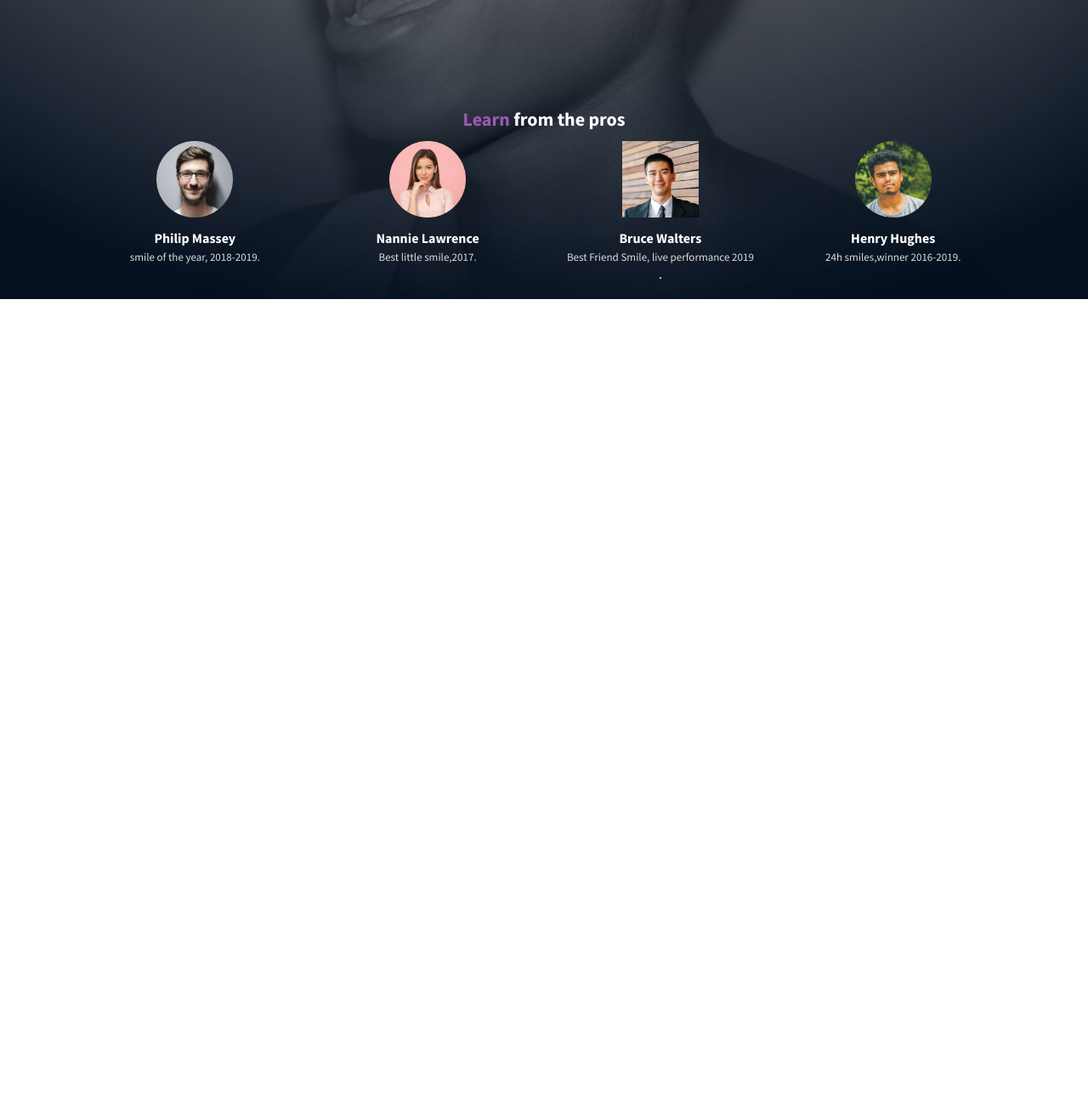
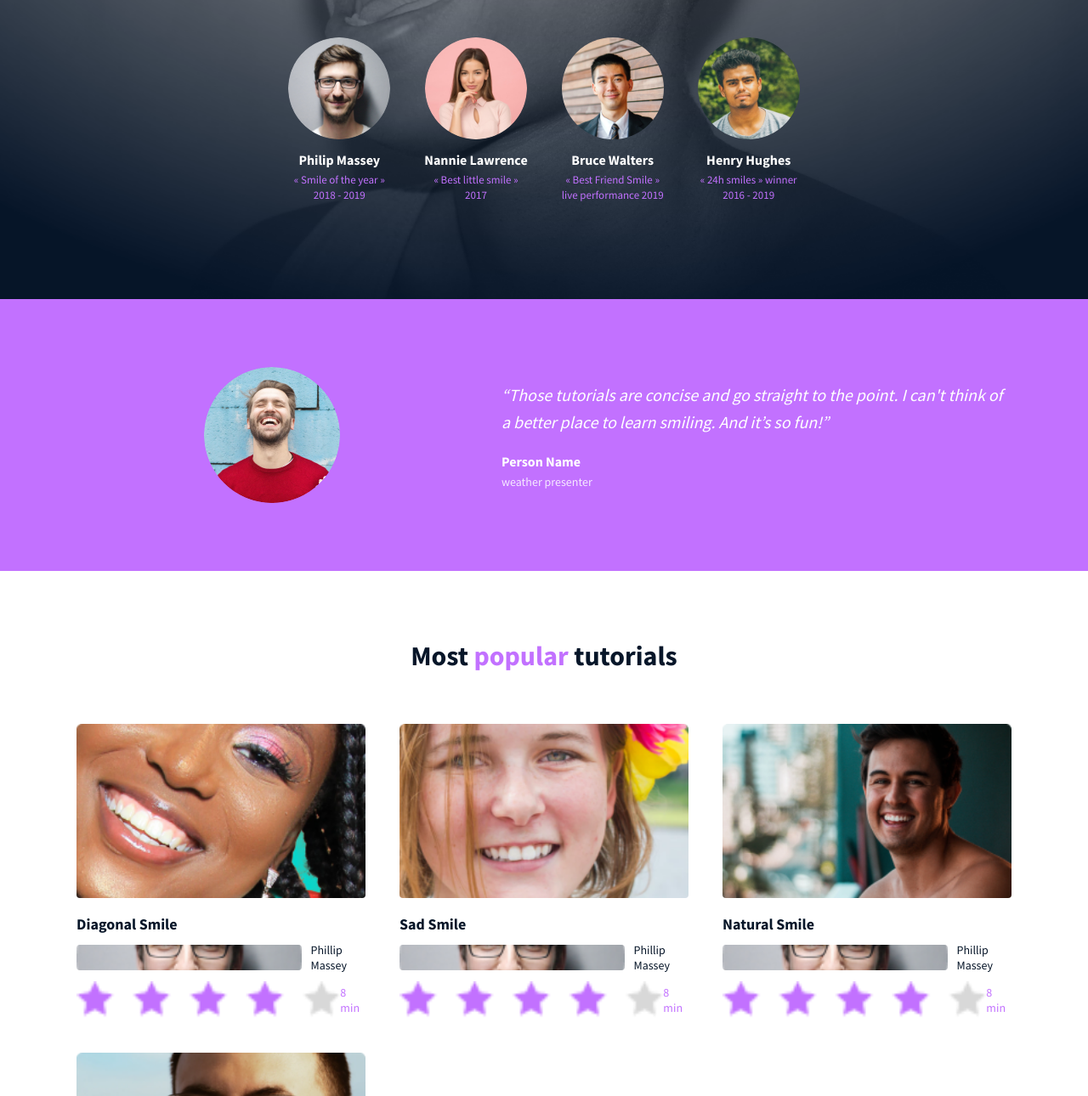
Before and after one commit to Faith043888/alx_html_css, a plain HTML site: page css_advanced/index.html in a window 1280 px wide. Shown: the part 448-1738 px from the top of the page at 85% size. Before the commit the page ends 800 px from the top, so only its background shows below. Drawn offline with Linux system fonts and the light colour scheme.

Commit message:
add most popular tutorials section and testimonials section

```diff
--- a/css_advanced/index.html
+++ b/css_advanced/index.html
@@ -25,37 +25,122 @@
       </nav>
     </header>
 
-    <!-- Hero Section -->
-    <div class="hero-section">
+    <!-- Hero Section (with Pros) -->
+    <section class="hero-section">
+      <div class="hero-content">
         <h1>Get Schooled</h1>
-      <p class="hero-subtext">SMILES GRIN LAUGH</p>
+        <p class="hero-subtext">SMILES &nbsp;&nbsp; GRIN &nbsp;&nbsp; LAUGH</p>
         <button class="hero-btn">REGISTER FOR FREE</button>
       </div>
 
-    <!-- Pros Section -->
-    <section class="pros">
+      <!-- Pros Section INSIDE Hero -->
+      <div class="pros">
         <h2 class="pros-heading"><span class="highlight">Learn</span> from the pros</h2>
         <div class="pros-grid">
           <div class="pro-card">
-          <img src="images/1.png" alt="Smile Guru">
+            <img src="images/1.png" alt="Philip Massey" />
             <h3>Philip Massey</h3>
-          <p>smile of the year, 2018-2019.</p>
+            <p>« Smile of the year » <br>2018 - 2019</p>
           </div>
           <div class="pro-card">
-          <img src="images/3.png" alt="Laugh Master">
+            <img src="images/3.png" alt="Nannie Lawrence" />
             <h3>Nannie Lawrence</h3>
-          <p>Best little smile,2017.</p>
+            <p>« Best little smile » <br>2017</p>
           </div>
           <div class="pro-card">
-          <img src="images/2.png" alt="Grin Coach">
+            <img src="images/2.png" alt="Bruce Walters" />
             <h3>Bruce Walters</h3>
-          <p>Best Friend Smile, live performance 2019</p>.</p>
+            <p>« Best Friend Smile » <br>live performance 2019</p>
           </div>
           <div class="pro-card">
-          <img src="images/4.png" alt="Cheer Leader">
+            <img src="images/4.png" alt="Henry Hughes" />
             <h3>Henry Hughes</h3>
-          <p>24h smiles,winner 2016-2019.</p>
+            <p>« 24h smiles » winner <br>2016 - 2019</p>
           </div>
+        </div>
+      </div>
+    </section>
+
+<!-- Testimonials Section -->
+<section class="testimonial">
+  <div class="testimonial-container">
+    <div class="testimonial-img-wrapper">
+      <img src="images/5.png" alt="Person Image" class="testimonial-img">
+    </div>
+    <div class="testimonial-text">
+      <blockquote>
+        “Those tutorials are concise and go straight to the point. I can't think of a better place to learn smiling. And it’s so fun!”
+      </blockquote>
+      <p class="testimonial-name">Person Name</p>
+      <p class="testimonial-title">weather presenter</p>
+    </div>
+  </div>
+</section>
+
+<!-- Popular Tutorials Section -->
+<section class="tutorials">
+  <h2 class="tutorials-heading">Most <span class="highlight">popular</span> tutorials</h2>
+  <div class="tutorials-grid">
+    <!-- Tutorial 1 -->
+    <div class="tutorial-card">
+      <img src="images/9.png" alt="Tutorial 1">
+      <h3>Diagonal Smile</h3>
+      <div class="tutorial-meta">
+        <img src="images/1.png" alt="Author 1" class="author-img">
+        <p>Phillip Massey</p>
+      </div>
+      <div class="tutorial-rating">
+        <img src="images/rating.png" alt="Rating">
+        <p>8 min</p>
+      </div>
+    </div>
+
+    <!-- Tutorial 2 -->
+    <div class="tutorial-card">
+      <img src="images/7.png" alt="Tutorial 2">
+      <h3>Sad Smile</h3>
+      <div class="tutorial-meta">
+        <img src="images/1.png" alt="Author 1" class="author-img">
+        <p>Phillip Massey</p>
+      </div>
+      <div class="tutorial-rating">
+        <img src="images/rating.png" alt="Rating">
+        <p>8 min</p>
+      </div>
+    </div>
+
+    <!-- Tutorial 3 -->
+    <div class="tutorial-card">
+      <img src="images/8.png" alt="Tutorial 3">
+      <h3>Natural Smile</h3>
+      <div class="tutorial-meta">
+        <img src="images/1.png" alt="Author 1" class="author-img">
+        <p>Phillip Massey</p>
+      </div>
+      <div class="tutorial-rating">
+        <img src="images/rating.png" alt="Rating">
+        <p>8 min</p>
+      </div>
+    </div>
+
+    <!-- Tutorial 4 -->
+    <div class="tutorial-card">
+      <img src="images/6.png" alt="Tutorial 4">
+      <h3>Happy Smile</h3>
+      <div class="tutorial-meta">
+        <img src="images/1.png" alt="Author 1" class="author-img">
+        <p>Phillip Massey</p>
+      </div>
+      <div class="tutorial-rating">
+        <img src="images/rating.png" alt="Rating">
+        <p>8 min</p>
+      </div>
+    </div>
+  </div>
+</section>
+
+
+
 
   </div>
 
--- a/css_advanced/style.css
+++ b/css_advanced/style.css
@@ -1,37 +1,14 @@
-/* General Layout */
+/* General Reset */
 * {
   margin: 0;
   padding: 0;
   box-sizing: border-box;
 }
 
-html, body {
- height: 100vh;
-  overflow: hidden;
+body {
   font-family: 'Source Sans Pro', sans-serif;
-  color: white;
-  background: url("images/object.png") no-repeat center center fixed;
-  background-size: cover;
-  position: relative;
-}
-
-body::before {
-  content: "";
-  position: fixed;
-  inset: 0;
-  background: rgba(0, 0, 0, 0.2);
-  z-index: 0;
-}
-
-/* Content Container */
-.screen-layout {
-  display: flex;
-  flex-direction: column;
-  justify-content: space-between;
-  height: 100vh;
-  position: relative;
-  z-index: 1;
-  padding: 20px 8%;
+  color: #fff;
+  background-color: #fff;
 }
 
 /* Header */
@@ -39,133 +16,226 @@ header {
   display: flex;
   justify-content: space-between;
   align-items: center;
+  padding: 20px 80px;
+  position: absolute;
+  top: 0;
+  width: 100%;
+  z-index: 10;
 }
 
 .logo img {
-  width: 120px;
+  height: 30px;
 }
 
 nav ul {
   display: flex;
   list-style: none;
-  gap: 30px;
+  gap: 40px;
 }
 
-nav ul li a {
+nav a {
   text-decoration: none;
-  color: white;
-  font-weight: 600;
-}
-
-/* Hero Section */
-.hero-section {
-  text-align: center;
-}
-
-.hero-section h1 {
-  font-size: 64px;
-  font-weight: 800;
-  letter-spacing: 1px;
-  margin-bottom: 20px;
-  color: white;
-}
-
-.hero-subtext {
-  font-size: 16px;
-  letter-spacing: 1px;
-  word-spacing: 20px;
-  color: #eee;
-  margin-bottom: 20px;
-}
-
-.hero-btn {
-  padding: 14px 32px;
-  background-color: #9b59b6;
-  color: white;
-  font-size: 16px;
-  border: none;
-  border-radius: 50px;
-  cursor: pointer;
-  transition: background 0.3s;
-}
-
-.hero-btn:hover {
-  background-color: #8e44ad;
-}
-
-/* Pros Section */
-.pros-heading {
-  font-size: 22px;
-  text-align: center;
-  margin-bottom: 12px;
   color: white;
   font-weight: 700;
 }
 
-.highlight {
-    color: #9b59b6;
+/* Hero Section with Background Image */
+.hero-section {
+  background: url("images/object.png") no-repeat center center/cover;
+  height: 100vh;
+  padding-top: 120px;
+  display: flex;
+  flex-direction: column;
+  align-items: center;
+  text-align: center;
+  position: relative;
 }
 
-/* Pros Grid */
+/* Hero Text */
+.hero-content h1 {
+  font-size: 60px;
+  font-weight: 700;
+  margin-bottom: 20px;
+}
+
+.hero-subtext {
+  letter-spacing: 10px;
+  font-size: 18px;
+  margin-bottom: 30px;
+}
+
+.hero-btn {
+  background-color: #C271FF;
+  color: white;
+  border: none;
+  padding: 14px 30px;
+  border-radius: 25px;
+  font-weight: bold;
+  font-size: 14px;
+  cursor: pointer;
+  transition: background 0.3s ease;
+}
+
+.hero-btn:hover {
+  background-color: #a64de6;
+}
+
+/* Pros Section (Still Inside Hero Section) */
+.pros {
+  margin-top: 80px;
+  text-align: center;
+  color: white;
+}
+
+.pros-heading {
+  font-size: 32px;
+  margin-bottom: 60px;
+}
+
+.highlight {
+  color: #C271FF;
+  font-weight: 700;
+}
+
 .pros-grid {
-  display: grid;
-  grid-template-columns: repeat(4, 1fr);
-  gap: 20px;
-  text-align: center;
+  display: flex;
+  justify-content: center;
+  gap: 40px;
+  flex-wrap: wrap;
 }
 
 .pro-card img {
-  width: 90px;
-  height: 90px;
+  width: 120px;
+  height: 120px;
+  border-radius: 50%;
+  object-fit: cover;
   margin-bottom: 10px;
 }
 
 .pro-card h3 {
   font-size: 16px;
-  font-weight: 600;
-  color: white;
   margin-bottom: 5px;
 }
 
 .pro-card p {
   font-size: 13px;
-  color: #ddd;
-  line-height: 1.3;
+  color: #C271FF;
+  line-height: 1.4;
 }
 
-.quote-section {
+/* Testimonials Section (Side by Side) */
+.testimonial {
   background-color: #C271FF;
-  padding: 60px 20px;
-  text-align: center;
   color: white;
+  padding: 80px 20px;
 }
 
-.quote-container {
+.testimonial-container {
+  display: flex;
+  align-items: center;
+  justify-content: center;
+  gap: 40px;
+  max-width: 1100px;
+  margin: 0 auto;
+  flex-wrap: wrap;
+}
+
+.testimonial-img-wrapper {
+  flex: 1;
+  display: flex;
+  justify-content: center;
+}
+
+.testimonial-img {
+  width: 160px;
+  height: 160px;
+  border-radius: 50%;
+  object-fit: cover;
+}
+
+.testimonial-text {
+  flex: 2;
   max-width: 600px;
+}
+
+.testimonial-text blockquote {
+  font-style: italic;
+  font-size: 20px;
+  line-height: 1.6;
+  margin-bottom: 20px;
+}
+
+.testimonial-name {
+  font-weight: bold;
+  font-size: 16px;
+  margin-bottom: 5px;
+}
+
+.testimonial-title {
+  font-size: 14px;
+  color: rgba(255, 255, 255, 0.85);
+}
+
+/* Tutorials Section */
+.tutorials {
+  padding: 80px 20px;
+  background-color: #fff;
+  color: #071629;
+  text-align: center;
+}
+
+.tutorials-heading {
+  font-size: 32px;
+  margin-bottom: 60px;
+}
+
+.tutorials-heading .highlight {
+  color: #C271FF;
+  font-weight: 700;
+}
+
+.tutorials-grid {
+  display: grid;
+  grid-template-columns: repeat(auto-fit, minmax(250px, 1fr));
+  gap: 40px;
+  max-width: 1100px;
   margin: 0 auto;
 }
 
-.quote-img {
-  width: 120px;
-  height: 120px;
-  border-radius: 50%;
-  object-fit: cover;
-  margin-bottom: 20px;
+.tutorial-card {
+  text-align: left;
+  background-color: #fff;
 }
 
-.quote-text {
-  font-style: italic;
+.tutorial-card img {
+  width: 100%;
+  border-radius: 4px;
+}
+
+.tutorial-card h3 {
   font-size: 18px;
-  line-height: 1.6;
+  margin: 15px 0 10px;
+}
+
+.tutorial-meta {
+  display: flex;
+  align-items: center;
+  gap: 10px;
+  font-size: 14px;
   margin-bottom: 10px;
 }
 
-.quote-name {
-  font-weight: bold;
-  margin-bottom: 4px;
+.author-img {
+  width: 30px;
+  height: 30px;
+  border-radius: 50%;
+  object-fit: cover;
 }
 
-.quote-role {
+.tutorial-rating {
+  display: flex;
+  justify-content: space-between;
+  align-items: center;
   font-size: 14px;
-  opacity: 0.9;
+  color: #C271FF;
 }
```
Lines whose indentation alone changed are shown as unchanged.
